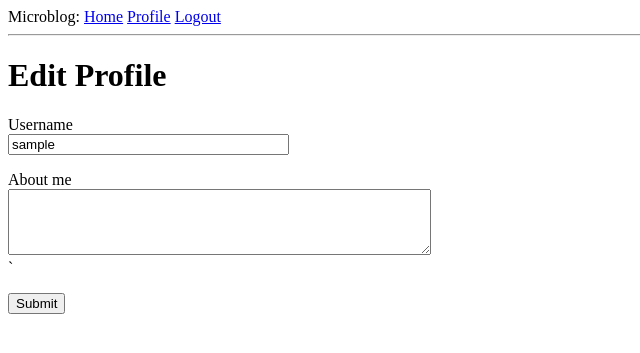
After one commit to Maheshkumar-novice/Microblog, a Flask app: page /edit_profile in a window 1280 px wide. The commit adds this page. Shown: the top 353 px of the page, without its empty margins (0-640 px from the left). Run offline with Flask 2, Linux system fonts and the light colour scheme; the visitor is signed in with stand-in values (Sample User, id 1); data comes from the database, SQL or seed files in the repository; both versions use the stored data as it was after the commit.

Commit message:
Add profile page and avatars feature

```diff
--- a/app/forms.py
+++ b/app/forms.py
@@ -1,6 +1,6 @@
 from flask_wtf import FlaskForm
-from wtforms import StringField, PasswordField, BooleanField, SubmitField
-from wtforms.validators import DataRequired, ValidationError, Email, EqualTo
+from wtforms import StringField, PasswordField, BooleanField, SubmitField, TextAreaField
+from wtforms.validators import DataRequired, ValidationError, Email, EqualTo, Length
 from app.models import User
 
 class LoginForm(FlaskForm):
@@ -26,3 +26,9 @@ class RegistrationForm(FlaskForm):
         user = User.query.filter_by(email=email.data).first()
         if user is not None:
             raise ValidationError('Please use a different email address.')
+
+
+class EditProfileForm(FlaskForm):
+    username = StringField('Username', validators=[DataRequired()])
+    about_me = TextAreaField('About me', validators=[Length(min=0, max=140)])
+    submit = SubmitField('Submit')
--- a/app/models.py
+++ b/app/models.py
@@ -2,12 +2,15 @@ from app import db, login
 from datetime import datetime
 from werkzeug.security import generate_password_hash, check_password_hash
 from flask_login import UserMixin
+from hashlib import md5
 
 class User(UserMixin, db.Model):
     id = db.Column(db.Integer, primary_key=True)
     username = db.Column(db.String(64), index=True, unique=True)
     email = db.Column(db.String(120), index=True, unique=True)
     password_hash = db.Column(db.String(128))
+    about_me = db.Column(db.String(140))
+    last_seen = db.Column(db.DateTime, default=datetime.utcnow)
     posts = db.relationship('Post', backref='author', lazy='dynamic')
 
 
@@ -16,6 +19,10 @@ class User(UserMixin, db.Model):
 
     def check_password(self, password):
         return check_password_hash(self.password_hash, password)
+
+    def avatar(self, size):
+        digest = md5(self.email.lower().encode('utf-8')).hexdigest()
+        return f'https://gravatar.com/avatar/{digest}?d=identicon&s={size}'
 
     def __repr__(self):
         return f'<User {self.username}>'
--- a/app/routes.py
+++ b/app/routes.py
@@ -1,9 +1,10 @@
 from flask import render_template, flash, redirect, url_for, request
 from werkzeug.urls import url_parse
 from app import app, db
-from app.forms import LoginForm, RegistrationForm
+from app.forms import LoginForm, RegistrationForm, EditProfileForm
 from flask_login import current_user, login_user, logout_user, login_required
 from app.models import User
+from datetime import datetime
 
 @app.route('/')
 @app.route('/index')
@@ -59,3 +60,37 @@ def register():
         flash('Congratulations, you are now a registered user!')
         return redirect(url_for('login'))
     return render_template('register.html', title='Register', form=form)
+
+
+@app.route('/user/<username>')
+@login_required
+def user(username):
+    user = User.query.filter_by(username=username).first_or_404()
+    posts = [
+            {'author': user, 'body': 'Test post #!'},
+            {'author': user, 'body': 'Test post #2'}
+            ]
+    return render_template('user.html', user=user, posts=posts)
+
+
+@app.route('/edit_profile', methods=['GET', 'POST'])
+@login_required
+def edit_profile():
+    form = EditProfileForm()
+    if form.validate_on_submit():
+        current_user.username = form.username.data
+        current_user.about_me = form.about_me.data
+        db.session.commit()
+        flash('Your changes have been saved.')
+        return redirect(url_for('edit_profile'))
+    elif request.method == 'GET':
+        form.username.data = current_user.username
+        form.about_me.data = current_user.about_me
+    return render_template('edit_profile.html', title='Edit Profile', form=form)
+
+
+@app.before_request
+def before_request():
+    if current_user.is_authenticated:
+        current_user.last_seen = datetime.utcnow()
+        db.session.commit()
--- /dev/null
+++ b/app/templates/_post.html
@@ -0,0 +1,6 @@
+<table>
+    <tr valign="top">
+        <td><img src="{{ post.author.avatar(36) }}" alt="{{ post.author.username + ' avatar' }}"></td>
+        <td>{{ post.author.username }} says:<br>{{ post.body }}</td>
+    </tr>
+</table>
--- a/app/templates/base.html
+++ b/app/templates/base.html
@@ -13,6 +13,7 @@
             {% if current_user.is_anonymous %}
             <a href="{{ url_for('login') }}">Login</a>
             {% else %}
+            <a href="{{ url_for('user', username=current_user.username) }}">Profile</a>
             <a href="{{ url_for('logout') }}">Logout</a>
             {% endif %}
         </div>
--- /dev/null
+++ b/app/templates/edit_profile.html
@@ -0,0 +1,23 @@
+{% extends "base.html" %}
+
+{% block content %}
+    <h1>Edit Profile</h1>
+    <form action="" method="post" novalidate>
+        {{ form.hidden_tag() }}
+        <p>
+            {{ form.username.label }}<br>
+            {{ form.username(size=32) }}<br>
+            {% for error in form.username.errors %}
+            <span style="color: red;">[{{ error }}]</span>
+            {% endfor %}
+        </p>
+        <p>
+            {{ form.about_me.label }}<br>
+            {{ form.about_me(cols=50, rows=4) }}<br>
+            {% for error in form.about_me.errors %}
+            <span style="color: red;"></span>
+            {% endfor %}`
+        </p>
+        <p>{{ form.submit() }}</p>
+    </form>
+{% endblock %}
```
Also changed, not shown: app/templates/user.html (added, +21 -0 lines), migrations/versions/b6ef09bfac77_new_fields_in_user_model.py (added, +30 -0 lines), app.db.
